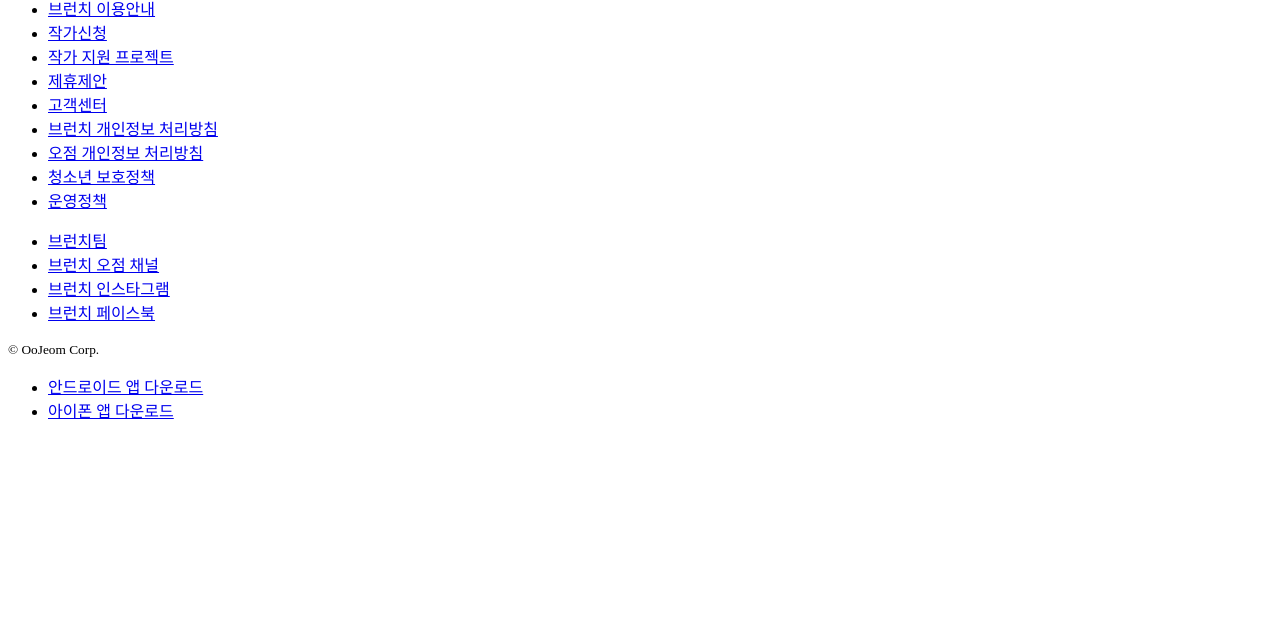
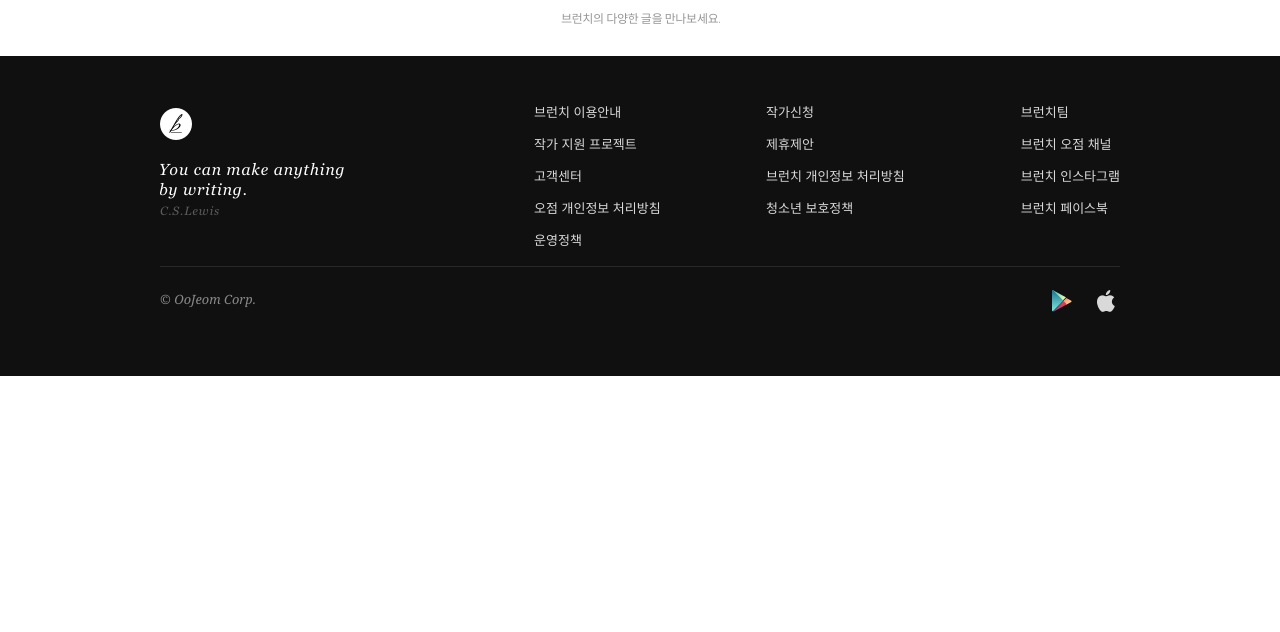
Before and after one commit to winbigcoms/branch, a website built with webpack: page projectclient/htmls/mi.html in a window 1280 px wide. Shown: the part 168-800 px from the top of the page. Built offline with nearby package versions, Linux system fonts and the light colour scheme; no server answers.

Commit message:
브런치 사이트 서브슬라이드와 푸터 css

```diff
--- a/projectclient/style/css/mi.css
+++ b/projectclient/style/css/mi.css
@@ -1,3 +1,332 @@
-section {
+@import url("https://cdnjs.cloudflare.com/ajax/libs/normalize/8.0.1/normalize.min.css");
+@import url('https://fonts.googleapis.com/css2?family=Nanum+Myeongjo:wght@400;700&display=swap');
+
+/* reset layout */
+html {
+  font-size: 10px;
+}
+
+body {
+  font-size: 1.6rem;
+  box-sizing: border-box;
+}
+
+* {
+  margin: 0;
+  padding: 0;
+  box-sizing: border-box;
+  font-family: "Nanum Myeongjo",sans-serif;
+}
+
+/* link-style */
+a {
+  color: inherit;
+  text-decoration: none;
+}
+
+/* custom class */
+.a11y-hidden {
+  position: absolute;
+  width: 1px;
+  height: 1px;
+  white-space: nowrap;
+  overflow: hidden;
+  clip: rect(0, 0, 0, 0);
+  clip-path: polygon(0 0, 0 0, 0 0, 0 0);
+}
+
+.reset-mp {
+  margin: 0;
+  padding: 0;
+}
+
+.reset-box {
+  margin: 0;
+  padding: 0;
+  border: 0 none;
+}
+
+.reset-list {
+  margin: 0;
+  padding-left: 0;
+  list-style: none;
+}
+
+.reset-button {
+  padding: 0;
+  border: 0;
+  background-color: transparent;
+  cursor: pointer;
+}
+
+.hidden {
+  display: none;
+}
+
+/* recommended articles 본문 영역 */
+.recommended-articles {
+  position: relative;
   background-color: #fff;
 }
+.window-article {
+  position: relative;
+  overflow: hidden;
+}
+
+/* .window-article .animated {
+  transition: left 0.3s ease-in;
+} */
+
+.txt-brunch {
+  background: url(../images/logo/txt_brunch_v5_181004_v2.png) no-repeat 0 0;
+  overflow: hidden;
+  text-indent: -9999px;
+}
+
+.title-article {
+  display: block;
+  margin: 50px 10px 0 0;
+  overflow: hidden;
+  background-position: 0 -225px;
+  margin: 150px auto 0 auto;
+  width: 380px;
+  height: 15px;
+}
+
+.intro-article {
+  display: block;
+  background-position: 0 -75px;
+  text-indent: -9999px;
+  margin: 1em auto 2em auto;
+  width: 160px;
+  height: 11px;
+}
+
+.list-article {
+  display: flex;
+  justify-content: space-between;
+  vertical-align: top;
+}
+
+.list-article li {
+  transform: translateX(290px);
+  display: inline-block;
+  width: 240px;
+  margin: 0 1em 0 0;
+}
+
+.list-article img {
+  margin: 0 0 1em 0;
+}
+
+.tit-subject {
+  display: inline;
+  color: #333333;
+  font-size: 16px;
+  font-weight: 400;
+  letter-spacing: -0.025em;
+  word-break: break-all;
+}
+
+.desc-article {
+  padding-top: 10px;
+  font-family: 'Noto Sans Light', sans-serif;
+  font-size: 1.2rem;
+  color: #959595;
+  line-height: 20px;
+  text-align: justify;
+}
+
+.info-by .icon-by {
+  width: 14px;
+  height: 13px;
+}
+
+.info-by {
+  display: block;
+  margin: 0 auto;
+  white-space: nowrap;
+  overflow: hidden;
+  padding: 22px 0 0 0;
+  font-size: 1.2rem;
+  text-overflow: ellipsis;
+  /* text-indent: -999px; */
+}
+
+.icon-by {
+  font-family: Georgia, sans-serif;
+  font-style: italic;
+  color: #959595;
+}
+
+/* 캐러셀 슬라이드 버튼 */
+.icon-brunch {
+  background: url(../images/logo/ico_brunch_v8_181004_v2.png) no-repeat 0 0;
+  overflow: hidden;
+}
+
+.prev-btn {
+  background-position: -167px -175px;
+  width: 100px;
+  height: 100px;
+  overflow: hidden;
+  z-index: 1000;
+  position: absolute;
+  top:50%;
+  left: 30px;
+  border: none;
+  outline: 0;
+  cursor: pointer;
+}
+.next-btn {
+  background-position:  -269px -175px;
+  width: 100px;
+  height: 100px;
+  overflow: hidden;
+  z-index: 1000;
+  position: absolute;
+  top:50%;
+  right: 30px;
+  border: none;
+  outline: 0;
+  cursor: pointer;
+}
+
+.icon-btn {
+  background-position: -269px -175px;
+}
+
+.go-to-top {
+  display: block;
+  position: fixed;
+  bottom: 10px;
+  right: 40px;
+  width: 60px;
+  height: 30px;
+  background: url(../images/logo/view_discover_150824.png) no-repeat 0 -90px;
+}
+
+/* Footer 영역 */
+.foot-brunch {
+  display: block;
+  width: auto;
+  height: 320px;
+  background-color: #101010;
+  color: #fff;
+}
+
+.first-foot {
+  padding-top: 50px;
+  position: relative;
+  width: 960px;
+  margin: 0 auto;
+
+}
+
+.qtn-part {
+  float: left;
+  overflow: hidden;
+  margin: 2px 190px 0 0;
+  color: #fff;
+  font-family: Georgia, sans-serif;
+  font-style: italic;
+}
+
+.logo-brunch {
+  display: block;
+  width: 32px;
+  height: 32px;
+  margin-bottom: 22px;
+  background-position: -320px -70px;
+}
+
+.qtn-brunch {
+  display: inline-block;
+  overflow: hidden;
+  width: 184px;
+  height: 37px;
+  margin: 0 0 4px;
+  background-position: 0 -319px;
+}
+
+.qtn-by {
+  display: block;
+  width: 68px;
+  height: 16px;
+  margin: 0;
+  background-position: -190px -320px;
+  font-size: 11px;
+  opacity: 0.8;
+  text-indent: -9999px;
+}
+
+.list-info li {
+  float: left;
+}
+
+.list-policy {
+  width: 464px;
+  float: left;
+  margin: 0 auto;
+}
+
+.list-policy li {
+  width: 232px;
+  margin-bottom: 16px;
+  line-height: 16px;
+  font-weight: 300;
+  font-size: 13px;
+  color: #d9d9d9;
+}
+
+.list-sns {
+  float: right;
+  margin-top: 0;
+}
+
+.list-sns li {
+  float: none;
+  margin-bottom: 17px;
+  line-height: 15px;
+  font-weight: 300;
+  font-size: 13px;
+  color: #d9d9d9;
+}
+
+.second-foot {
+  clear: both;
+  width: 960px;
+  margin: 0 auto;
+  padding: 23px 0 0;
+  border-top: 1px solid rgba(255, 255, 255, .1);
+}
+
+.copyright {
+  font-family: Georgia, sans-serif;
+  font-style: italic;
+  opacity: 0.5;
+  color: #fff;
+}
+
+.badge {
+  float: right;
+  margin-right: 5px;
+}
+
+.badge li {
+  float: left;
+  margin-left: 25px;
+}
+
+.icon-android {
+  width: 20px;
+  height: 22px;
+  background-position: -260px -100px;
+  cursor: pointer;
+}
+.icon-ios {
+  width: 18px;
+  height: 22px;
+  background-position: -290px -100px;
+  cursor: pointer;
+}
```
